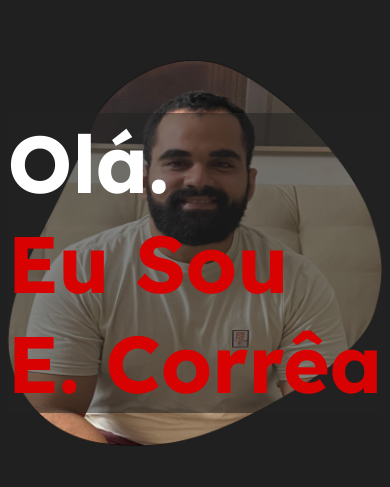
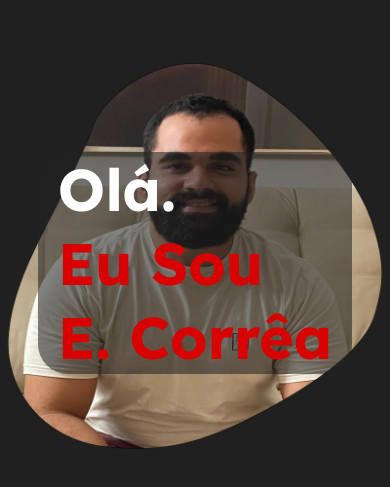
Before and after one commit to edmcorrea/portifolio, a React (Create React App) app: page / in a window 390 px wide. Shown: the part 159-646 px from the top of the page. Built offline with nearby package versions, Linux system fonts and the light colour scheme.

Commit message:
change home page links

```diff
--- a/src/styles/home.css
+++ b/src/styles/home.css
@@ -87,12 +87,14 @@
 @media (max-width: 1200px) {
   .home-sectionTexts {
     background-color: rgba(34, 34, 34, 0.562);
+    border-radius: 30px;
+    padding: 0 20px;
   }
 }
 
 @media (max-width: 820px) {
   .home {
-    font-size: 100px;
+    font-size: 15vw;
   }
   .home-sectionTexts {
     margin: auto;
@@ -101,9 +103,3 @@
     right: 0;
   }
 }
-
-@media (max-width: 820px) {
-  .home {
-    font-size: 80px;
-  }
-}
```
